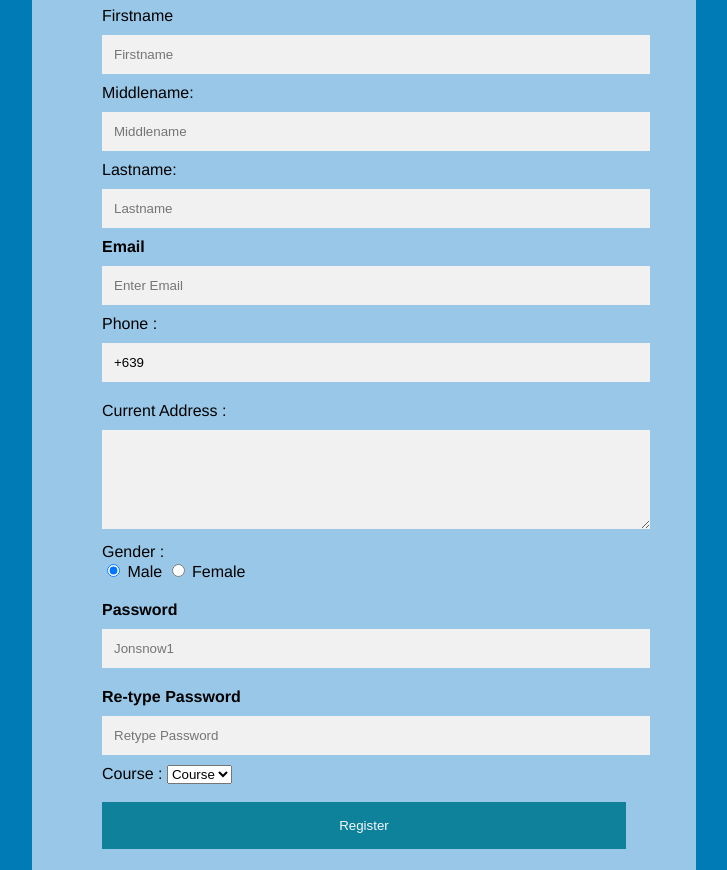
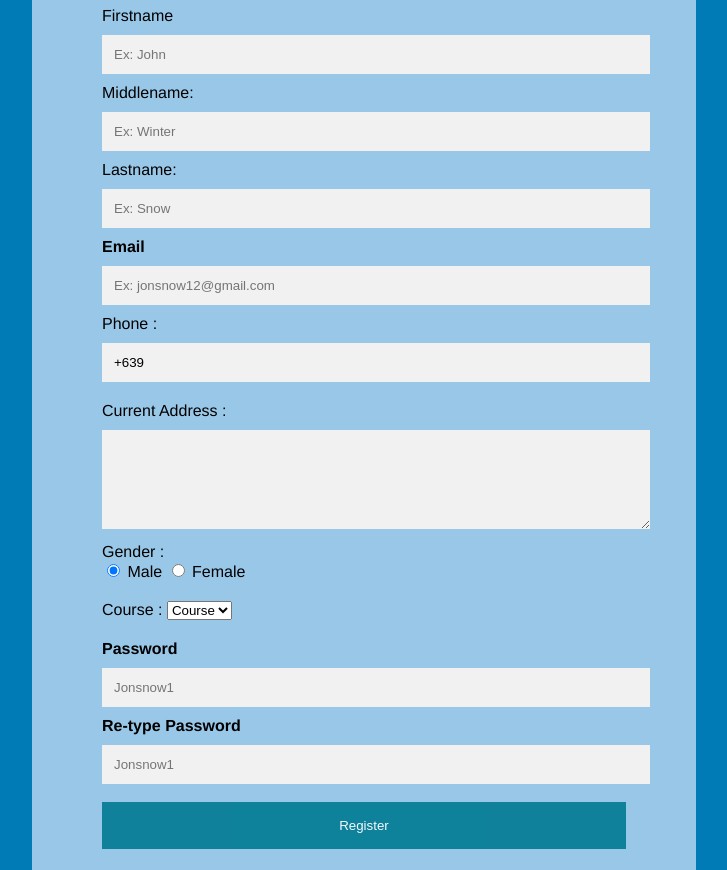
Before and after one commit to LeighEarl/FINALS, a plain HTML site: page index.html in a window 1280 px wide. Shown: the part 309-1179 px from the top of the page, without its empty margins (276-1003 px from the left). Drawn offline with Linux system fonts and the light colour scheme.

Commit message:
Student ID

```diff
--- a/index.html
+++ b/index.html
@@ -72,13 +72,13 @@ input[type=text]:focus, input[type=password]:focus {
     <label> ID Number: </label>
         <input type="text" name="ID number" maxlength="12" placeholder="Ex:  19-1234-234" />
 	<label> Firstname </label>
-		<input type="text" name="firstname" placeholder= "Firstname" size="20" required />
+		<input type="text" name="firstname" placeholder= "Ex: John" size="20" required />
 	<label> Middlename: </label>
-		<input type="text" name="middlename" placeholder="Middlename" size="20" required />
+		<input type="text" name="middlename" placeholder="Ex: Winter" size="20" required />
 	<label> Lastname: </label>
-		<input type="text" name="lastname" placeholder="Lastname" size="15"required />
+		<input type="text" name="lastname" placeholder="Ex: Snow" size="15"required />
 	<label for="email"><b>Email</b></label>
-		<input type="text" placeholder="Enter Email" name="email" required>
+		<input type="text" placeholder="Ex: jonsnow12@gmail.com" name="email" required>
 	<label>
 	Phone :
 	</label>
@@ -92,12 +92,8 @@ input[type=text]:focus, input[type=password]:focus {
 	<input type="radio" value="Male" name="gender" checked > Male
 	<input type="radio" value="Female" name="gender"> Female
 </div>
+
 <div>
-    <label for="psw"><b>Password</b></label>
-        <input type="password" placeholder="Jonsnow1" name="psw" size="8" required>
-<div>
-    <label for="psw-repeat"><b>Re-type Password</b></label>
-		<input type="password" placeholder="Retype Password" name="psw-repeat" required>
 	<label>
 	Course :
 	</label>
@@ -108,6 +104,12 @@ input[type=text]:focus, input[type=password]:focus {
 	<option value="B.Tech">BSDA</option>
 	</select>
 </div>
+<div>
+    <label for="psw"><b>Password</b></label>
+        <input type="password" placeholder="Jonsnow1" name="psw" size="8" required>
+
+    <label for="psw-repeat"><b>Re-type Password</b></label>
+		<input type="password" placeholder="Jonsnow1" name="psw-repeat" required>
 
     <button type="submit" class="registerbtn">Register</button>
 </form>
```
